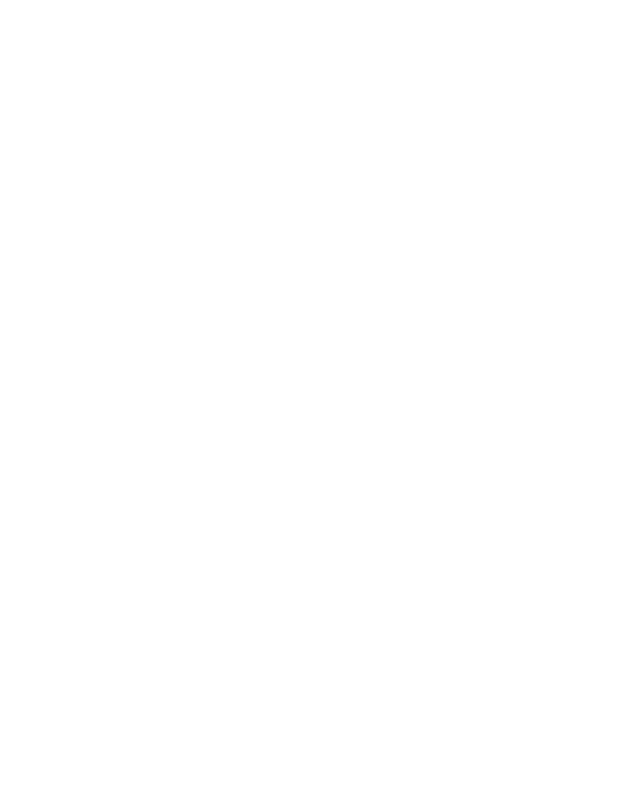
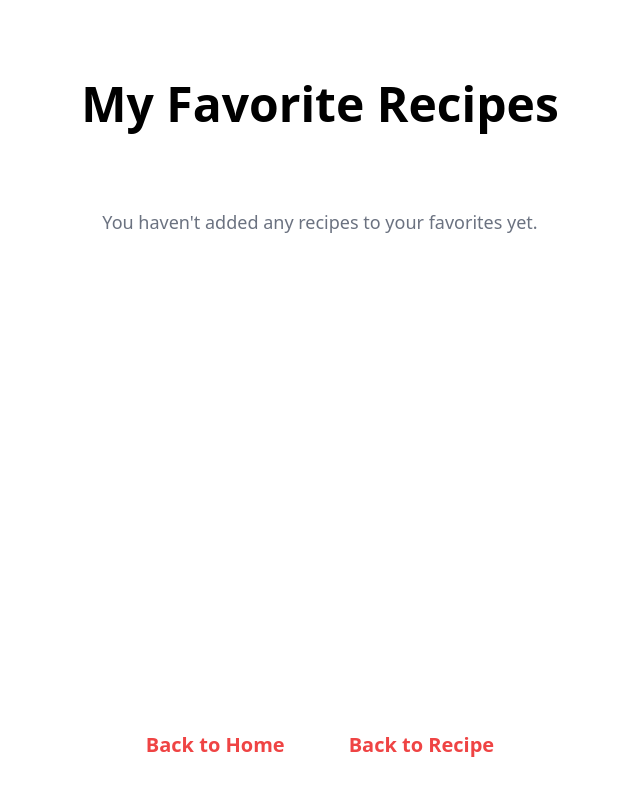
Before and after one commit to PetJs/SOF, a React (Vite) app: page /profile in a window 1280 px wide. Before the commit this address had no page. Shown: the top 796 px of the page, without its empty margins (320-960 px from the left). Built offline with nearby package versions, Linux system fonts and the light colour scheme.

Commit message:
Added, Impliment and Designed the profile page and the favorite feature

```diff
--- a/src/App.css
+++ b/src/App.css
@@ -169,4 +169,7 @@
   .authentication {
     width: 90%;
   }
+  .favdiv {
+    padding-left: 10px;
+  }
 }
--- a/src/App.tsx
+++ b/src/App.tsx
@@ -1,6 +1,7 @@
 import SuggestionsPage from './components/suggestions-page'
 import { RecipeContextProvider } from './components/suggestions'
 import LandingPage from './components/landingpage'
+import ProfilePage from './components/profilepage';
 import './App.css'
 import { BrowserRouter as Router, Route, Routes } from 'react-router-dom';
 
@@ -13,6 +14,7 @@
           <Routes>
             <Route path="/" element={<LandingPage />} />
             <Route path="/suggestions" element={<SuggestionsPage />} />
+            <Route path="/profile" element={<ProfilePage />} />
           </Routes>
         </RecipeContextProvider>
       </Router>
--- a/src/components/landingpage.tsx
+++ b/src/components/landingpage.tsx
@@ -186,7 +186,7 @@
                 </div>
 
                 <div className="footermobile bg-[#c54b1f] p-4  h-[60px] fixed bottom-0 left-0 right-0 text-white">
-                    <Link to="/">
+                    <Link to="/profile">
                         <UserRound className='w-9 h-9'/>
                     </Link>
                     <Link to="/">
--- /dev/null
+++ b/src/components/profilepage.tsx
@@ -0,0 +1,57 @@
+import { useContext } from 'react';
+import { RecipeContext } from './suggestions';
+import { Link } from 'react-router-dom';
+
+const ProfilePage = () => {
+  const { favorites, toggleFavorite } = useContext(RecipeContext);
+
+  return (
+    <div className="favdiv flex flex-col items-center pt-20">
+      <h1 className="text-5xl font-extrabold mb-10">My Favorite Recipes</h1>
+
+      {favorites.length > 0 ? (
+        <div className="flex flex-wrap gap-4 justify-center w-full">
+          {favorites.map((recipe) => (
+            <div key={recipe.id} className="w-full md:w-1/2 lg:w-1/3 p-4">
+              <div className="bg-white shadow-md hover:scale-105 duration-300 rounded-lg overflow-hidden">
+                <img
+                  src={recipe.image}
+                  alt={recipe.title}
+                  className="w-full h-48 object-cover"
+                />
+                <div className="p-4">
+                  <h2 className="text-xl font-semibold">{recipe.title}</h2>
+                  <button
+                    onClick={() => toggleFavorite(recipe)}
+                    className="text-red-500 py-1 px-2 border border-red-500 hover:text-red-700 hover:border-red-700 mt-4"
+                  >
+                    Remove from Favorite
+                  </button>
+                  <Link to={`/recipe/${recipe.id}`} className="block mt-4 text-blue-500 hover:underline">
+                    View Details
+                  </Link>
+                </div>
+              </div>
+            </div>
+          ))}
+        </div>
+      ) : (
+        <p className="text-lg font-medium text-gray-500 mt-10">
+          You haven't added any recipes to your favorites yet.
+        </p>
+      )}
+
+      <div className='flex gap-16 text-red-500 my-10 font-semibold text-[20px] absolute bottom-0'>
+        <Link to="/" className="hover:underline">
+            Back to Home
+        </Link>
+        <Link to="/suggestions" className="hover:underline">
+            Back to Recipe
+        </Link>
+      </div>
+
+    </div>
+  );
+};
+
+export default ProfilePage;
--- a/src/components/suggestions-page.tsx
+++ b/src/components/suggestions-page.tsx
@@ -3,6 +3,7 @@
 import LoadingCard from './loading-card';
 import { Link } from 'react-router-dom';
 import { Auth } from './signInPage';
+import { Heart } from 'lucide-react';
 
 // Define Ingredient type
 interface Ingredient {
@@ -46,13 +47,13 @@
   missedIngredients: Ingredient[];
   usedIngredients: Ingredient[];
   onclick: () => void;
+  recipe: Recipe;
 }> = ({ title, image, missedIngredients, usedIngredients, onclick }) => {
   return (
     <div onClick={onclick} className="bg-white shadow-md h-[30rem] hover:scale-105 duration-300 rounded-lg overflow-hidden">
       <img src={image} alt={title} className="w-full h-48 object-cover" />
       <div className="p-4">
         <h2 className="text-xl font-semibold">{title}</h2>
-
         <div>
           <h3 className="text-lg font-medium">Missed Ingredients</h3>
           {missedIngredients.length > 0 ? (
@@ -94,6 +95,8 @@
   const [loading, setLoading] = useState(true);
   const [selectedRecipe, setSelectedRecipe] = useState<Recipe | null>(null);
   const [error, setError] = useState<string | null>(null);
+
+  const { favorites, toggleFavorite } = useContext(RecipeContext) || {};
 
   const handleSignIn = () => {
     setIsAuthenticated(true);
@@ -179,6 +182,7 @@
                     missedIngredients={mapIngredients(recipe.missedIngredients || [])}
                     usedIngredients={mapIngredients(recipe.usedIngredients || [])}
                     onclick={() => handleCardClick(recipe)}
+                    recipe={recipe}
                   />
                 </div>
               ))
@@ -190,7 +194,7 @@
           {selectedRecipe && (
             <div className="fixed inset-0 bg-black bg-opacity-50 backdrop-blur-sm flex items-center justify-center z-50">
               <div className="bg-white rounded-lg shadow-lg p-6 w-11/12 md:w-2/3 lg:w-1/2 relative">
-                <button className="absolute top-3 right-3 text-red-500 hover:text-red-700" onClick={handleClose}>
+                <button className="absolute top-0 right-0 rounded-md p-1 text-red-500 hover:text-white hover:bg-red-600" onClick={handleClose}>
                   ✕
                 </button>
                 <img
@@ -217,13 +221,24 @@
                     </li>
                   ))}
                 </ul>
+
+                <button
+                  onClick={() => {
+                    if (toggleFavorite) { // Ensure it's defined before calling
+                      toggleFavorite(selectedRecipe);
+                    }
+                  }}
+                  className={`py-1 px-2 mt-6 rounded-md border border-black ${favorites?.some((fav) => fav.id === selectedRecipe.id) ? 'bg-red-500 text-white border border-red-500' : 'bg-gray-500'}`}
+                >
+                  <Heart/>
+                </button>
               </div>
             </div>
           )}
 
           <div className="py-10 text-red-500 font-semibold text-[20px] flex space-x-16">
             <Link to="/" className='hover:underline'>Home Page</Link>
-            <Link to={""} className='hover:underline'>My Profile</Link>
+            <Link to={"/profile"} className='hover:underline'>My Profile</Link>
           </div>
         </>
       )}
--- a/src/components/suggestions.tsx
+++ b/src/components/suggestions.tsx
@@ -25,6 +25,8 @@
   filteredRecipes: Recipe[];
   error: string | null;
   handleSearch: (event: React.ChangeEvent<HTMLInputElement>) => void;
+  favorites: Recipe[];
+  toggleFavorite: (recipe: Recipe) => void;
 }
 
 interface RecipeContextProviderProps {
@@ -41,6 +43,24 @@
   const [recipes, setRecipes] = useState<Recipe[]>([]);
   const [filteredRecipes, setFilteredRecipes] = useState<Recipe[]>([]);
   const [error, setError] = useState<string | null>(null);
+  const [favorites, setFavorites] = useState<Recipe[]>(() => {
+    const storedFavorites = localStorage.getItem('favorites');
+    return storedFavorites ? JSON.parse(storedFavorites) : [];
+  });
+
+  //function to toggle a recipe as a favorite
+  const toggleFavorite = (recipe: Recipe) => {
+    setFavorites((prevFavorites) => {
+      const isFavorited = prevFavorites.some((fav) => fav.id === recipe.id);
+      const updatedFavorites = isFavorited
+        ? prevFavorites.filter((fav) => fav.id !== recipe.id)
+        : [...prevFavorites, recipe];
+
+      // Save updated favorites to localStorage
+      localStorage.setItem('favorites', JSON.stringify(updatedFavorites));
+      return updatedFavorites;
+    });
+  };
 
   // Function to fetch recipes from the API based on ingredients
   const fetchRecipes = async (ingredients: string = '', number: number = 10): Promise<void> => {
@@ -51,6 +71,9 @@
       );
 
       if (!response.ok) {
+        if (response.status === 403) {
+          throw new Error('API limit reached. Please try again later.');
+        }
         throw new Error(response.statusText);
       }
 
@@ -79,7 +102,7 @@
   };
 
   return (
-    <RecipeContext.Provider value={{ recipes, searchQuery, filteredRecipes, error, handleSearch }}>
+    <RecipeContext.Provider value={{ recipes, searchQuery, filteredRecipes, error, handleSearch, favorites, toggleFavorite }}>
       {children}
     </RecipeContext.Provider>
   );
```
